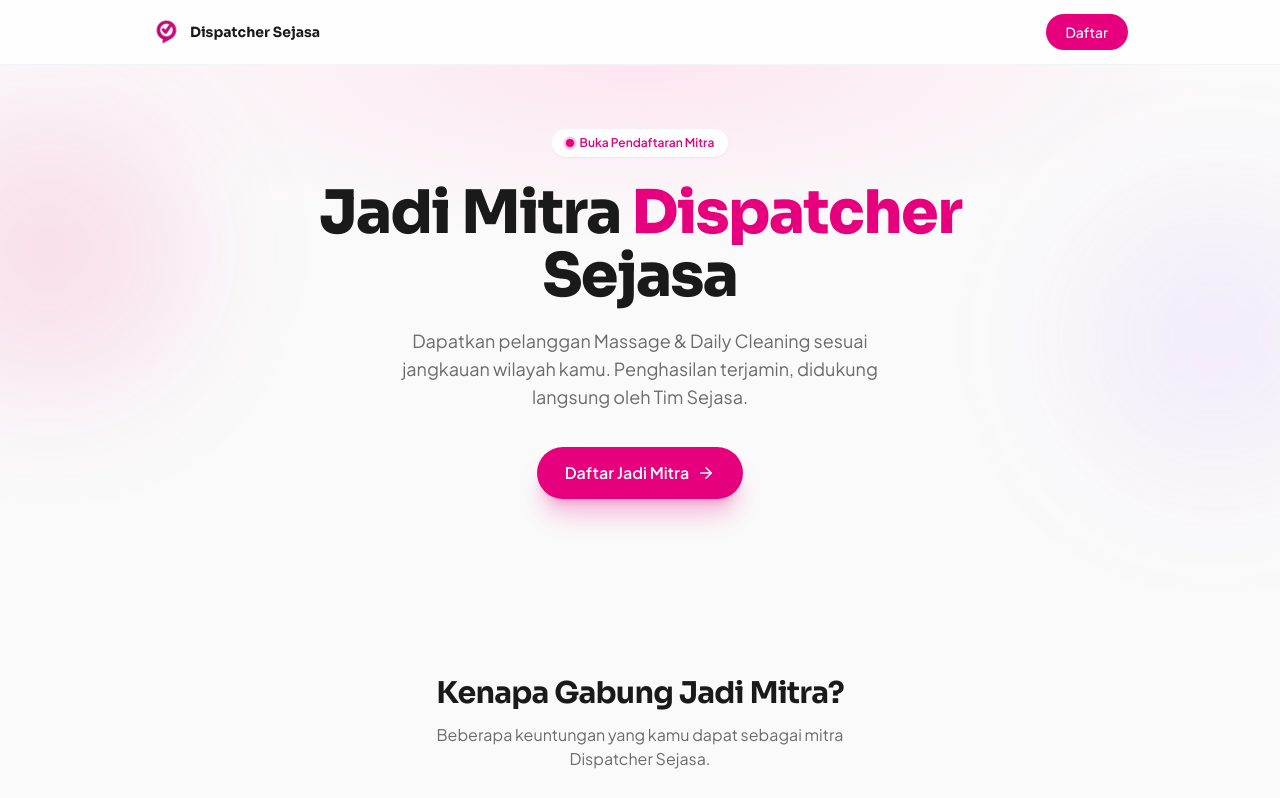
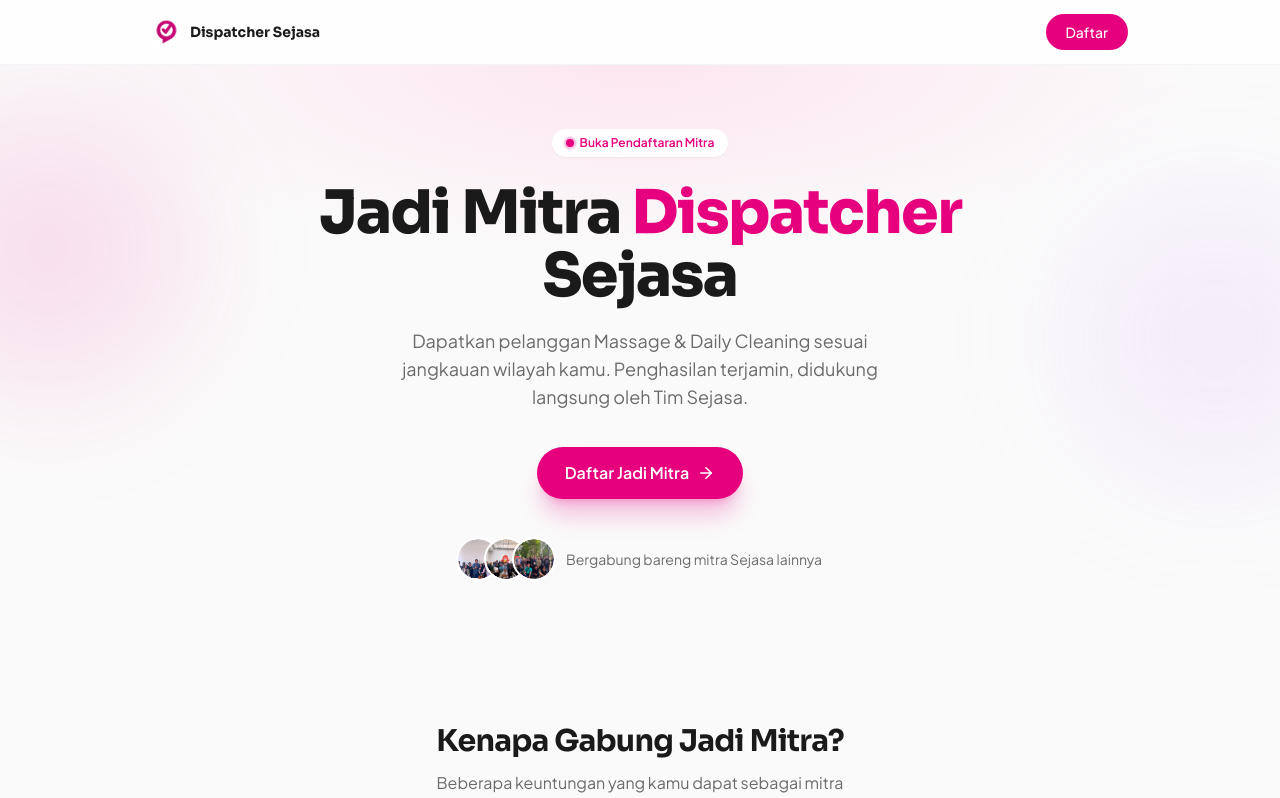
Before and after one commit to sejasaweb-app/rekrutmen-sejasa, a Next.js app: page / in a window 1280 px wide. Shown: the top 798 px of the page. Built offline with nearby package versions, Linux system fonts and the light colour scheme.

Commit message:
fix: rapikan spacing hero + tambah social proof foto mitra

```diff
--- a/app/page.js
+++ b/app/page.js
@@ -98,7 +98,7 @@ export default function HomePage() {
       </header>
 
       {/* Hero */}
-      <section className="relative px-4 sm:px-6 pt-10 pb-14 sm:pt-16 sm:pb-24 text-center overflow-hidden">
+      <section className="relative px-4 sm:px-6 pt-10 pb-12 sm:pt-16 sm:pb-16 text-center overflow-hidden">
         <div className="absolute inset-0 -z-20" style={DOT_GRID} />
         <div
           className="absolute inset-0 -z-10"
@@ -131,6 +131,30 @@ export default function HomePage() {
           Daftar Jadi Mitra
           <ArrowRight size={18} className="group-hover:translate-x-0.5 transition-transform" />
         </Link>
+
+        {/* Social proof ringan — preview foto mitra asli, bukan angka klaim */}
+        <div className="flex items-center justify-center gap-3 mt-8 sm:mt-10">
+          <div className="flex -space-x-3">
+            {["1", "2", "3"].map((n) => (
+              <div
+                key={n}
+                className="w-9 h-9 sm:w-10 sm:h-10 rounded-full overflow-hidden ring-2 ring-white shadow-sm relative"
+              >
+                <PhotoPlaceholder
+                  src={`/images/foto-komunitas-${n}.jpg`}
+                  label=""
+                  aspect="aspect-square"
+                  rounded="rounded-full"
+                  frame={false}
+                  watermark={false}
+                />
+              </div>
+            ))}
+          </div>
+          <span className="text-xs sm:text-sm text-ink-muted text-left">
+            Bergabung bareng mitra Sejasa lainnya
+          </span>
+        </div>
       </section>
 
       {/* Benefits */}
```
